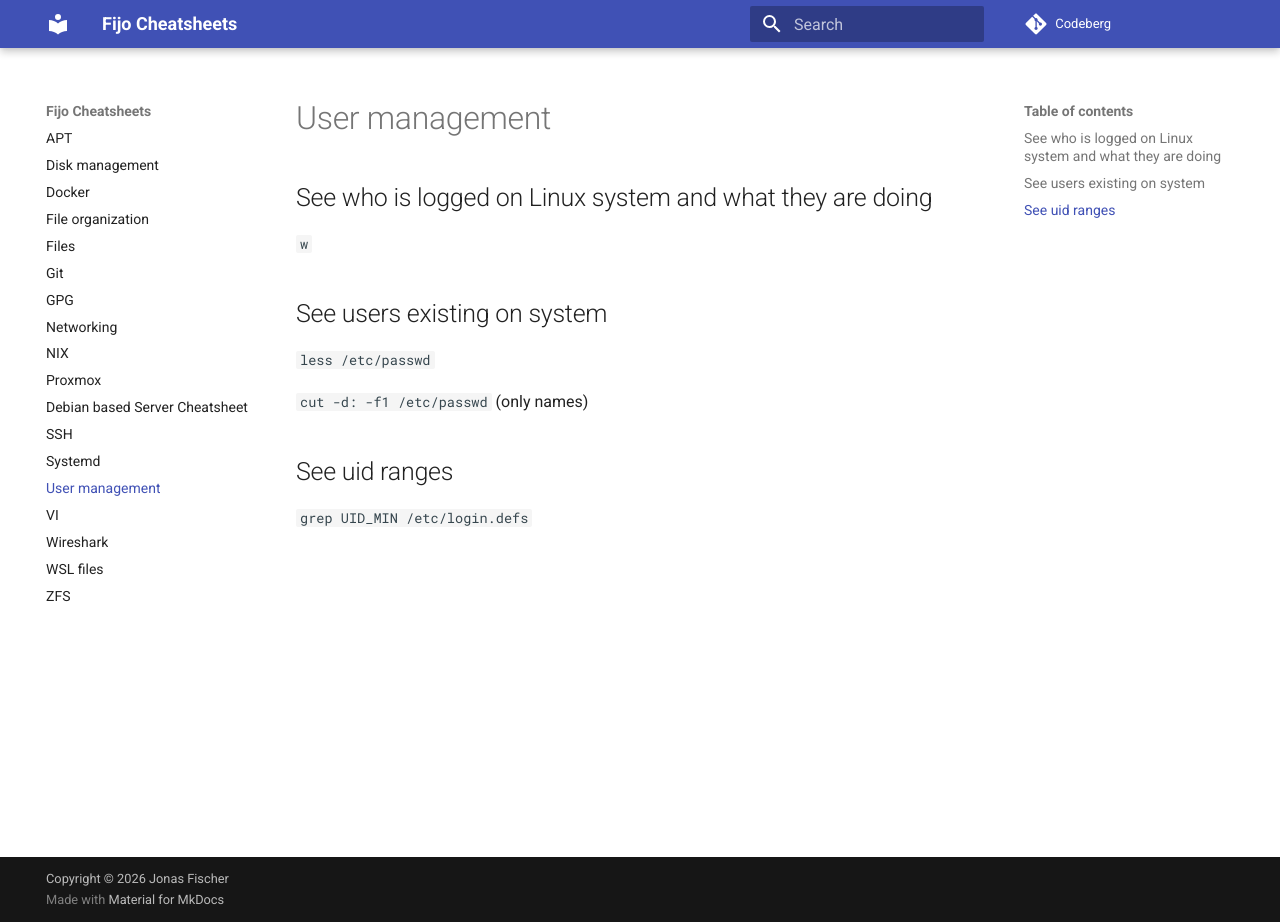
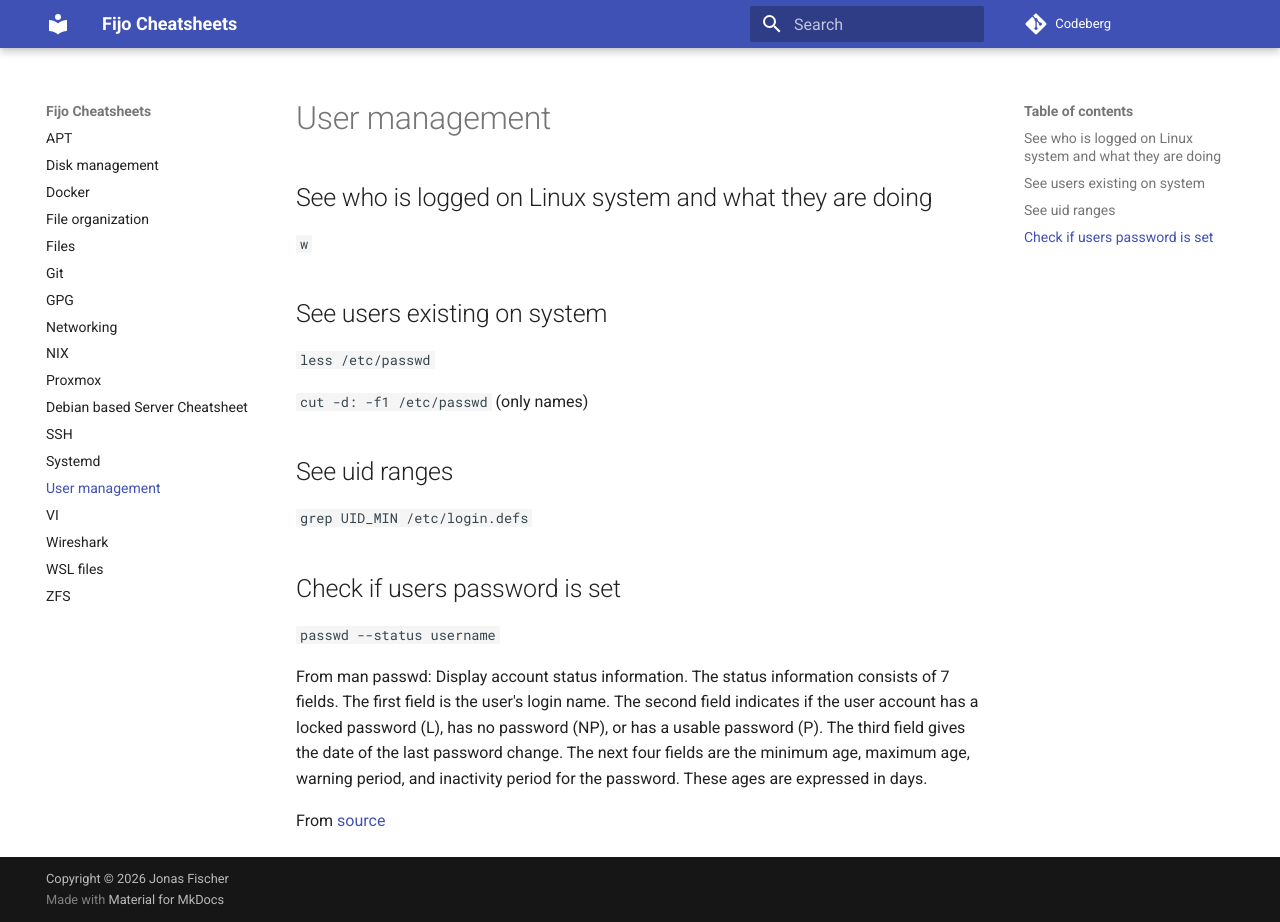
Before and after one commit to Fijo/cheat-mirror, an MkDocs documentation site: the page built from docs/user-managment.md, in a window 1280 px wide and 922 px high. Built offline with MkDocs 1.6.1 and Material for MkDocs 9.7.7, drawn with Linux system fonts in a browser that asks for light colours.

Commit message:
updated user stuff

```diff
--- a/docs/user-managment.md
+++ b/docs/user-managment.md
@@ -13,3 +13,11 @@
 ## See uid ranges
 
 `grep UID_MIN /etc/login.defs`
+
+## Check if users password is set
+`passwd --status username`
+
+From man passwd:
+Display account status information. The status information consists of 7 fields. The first field is the user's login name. The second field indicates if the user account has a locked password (L), has no password (NP), or has a usable password (P). The third field gives the date of the last password change. The next four fields are the minimum age, maximum age, warning period, and inactivity period for the password. These ages are expressed in days.
+
+From [source](https://unix.stackexchange.com/a/184975)
```
Also changed, not shown: 1 other file.
